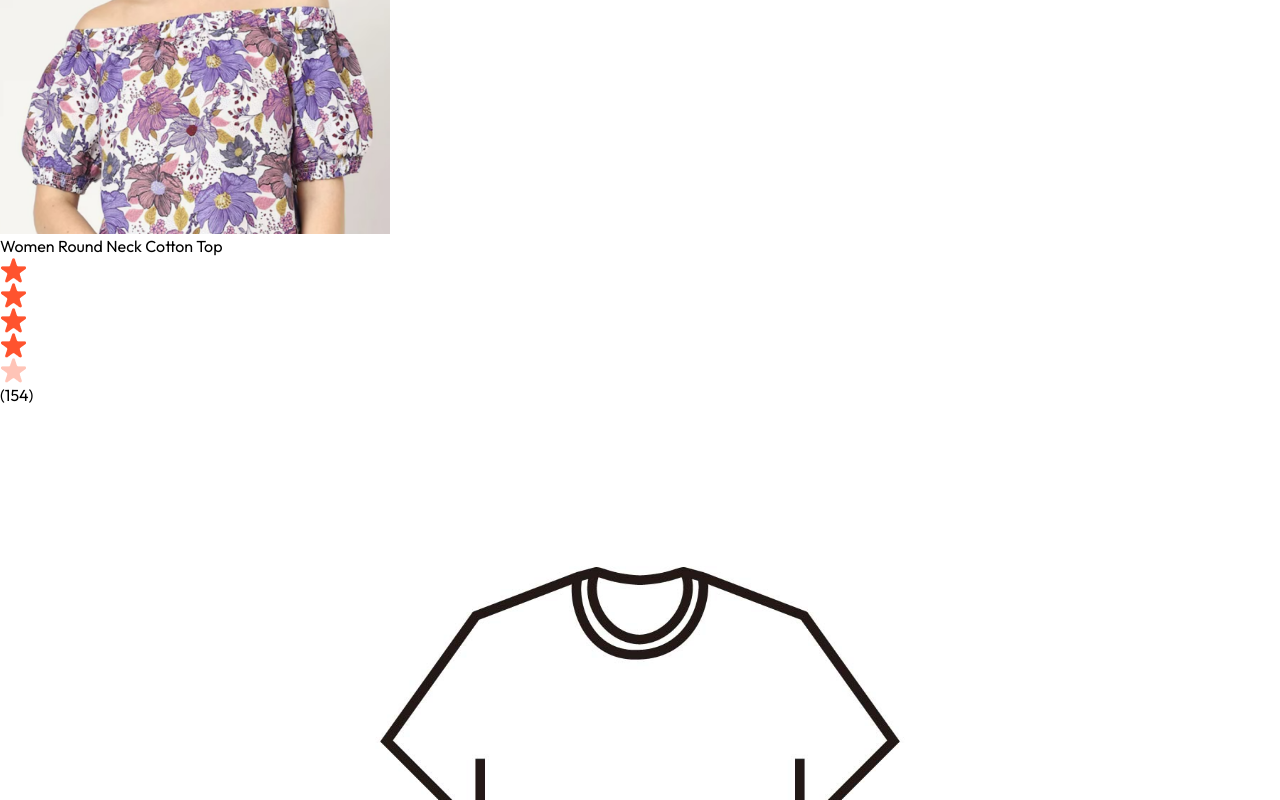
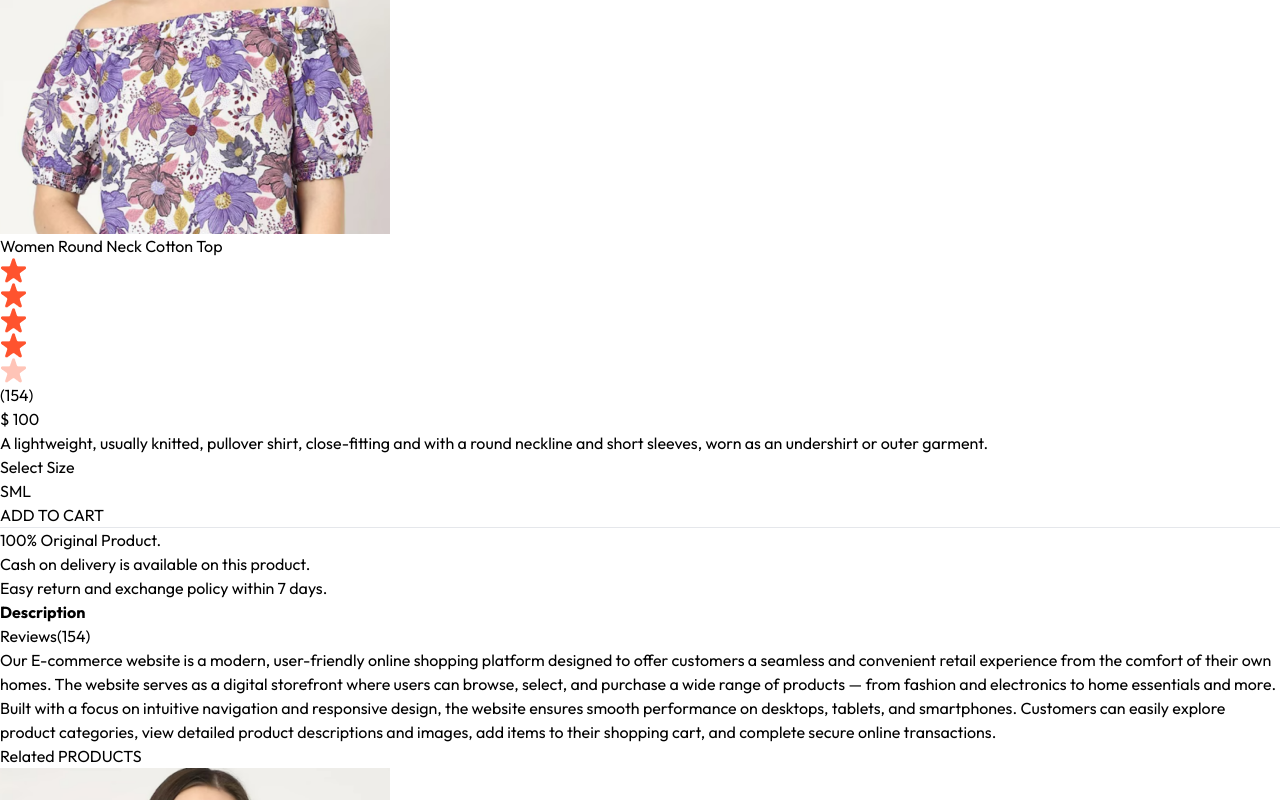
Before and after one commit to Milan-Lamsal/E-commerce, a React (Vite) app in the folder frontend/: page /product/aaaaa in a window 1280 px wide. Shown: the part 1970-2770 px from the top of the page. Built offline with nearby package versions, Linux system fonts and the light colour scheme.

Commit message:
Collection part

```diff
--- /dev/null
+++ b/frontend/src/components/RelatedProducts.jsx
@@ -0,0 +1,38 @@
+import React, { useContext, useEffect, useState } from 'react'
+import { ShopContext } from '../context/ShopContex'
+import Title from './Title';
+import ProductItem from './ProductItem';
+
+const RelatedProducts = ({ category, subCategory }) => {
+
+    const { products } = useContext(ShopContext);
+    const [related, setRelated] = useState([]);
+
+
+    useEffect(() => {
+        if (products.length > 0) {
+            let productsCopy = products.slice();
+
+            productsCopy = productsCopy.filter((item) => category === item.category);
+            productsCopy = productsCopy.filter((item) => subCategory === item.subCategory);
+
+            setRelated(productsCopy.slice(0, 5))
+        }
+
+    }, [products])
+    return (
+        <div className='my-24'>
+            <div className='text-center text-3xl py-2'>
+                <Title text1={'Related'} text2={" PRODUCTS"} />
+            </div>
+            <div className='grid grid-cols-2 sm:grid-cols-3 md:grid-cols-4 lg:grid-cols-5 gap-4 gap-y-6'>
+                {related.map((item, index) => (
+                    <ProductItem key={index} id={item._id} name={item.name} price={item.price} image={item.image} />
+                ))}
+            </div>
+
+        </div>
+    )
+}
+
+export default RelatedProducts
--- a/frontend/src/context/ShopContex.jsx
+++ b/frontend/src/context/ShopContex.jsx
@@ -1,4 +1,4 @@
-import { createContext, useState } from "react"
+import { createContext, useEffect, useState } from "react"
 import { products } from "../assets/assets"
 
 export const ShopContext = createContext();
@@ -7,7 +7,33 @@ const ShopContextProvider = (props) => {
     const currency = '$';
     const delivery_fee = 10;
     const [search, setSearch] = useState('');
-    const [showSearch, setShowSearch] = useState(false)
+    const [showSearch, setShowSearch] = useState(false);
+    const [cartItems, setCartItems] = useState({});
+
+    const addToCart = async (itemId, size) => {
+        let cartData = structuredClone(cartItems);
+
+        if (cartData[itemId]) {
+            if (cartData[itemId][size]) {
+                cartData[itemId][size] += 1;
+            }
+            else {
+                cartData[itemId][size] = 1;
+            }
+
+        }
+        else {
+            cartData[itemId] = {};
+            cartData[itemId][size] = 1;
+        }
+        setCartItems(cartData);
+
+    }
+    useEffect(() => {
+        console.log(cartItems)
+
+    }, [cartItems])
+
 
 
     const value = {
@@ -17,7 +43,9 @@ const ShopContextProvider = (props) => {
         search,
         setSearch,
         showSearch,
-        setShowSearch
+        setShowSearch,
+        cartItems,
+        addToCart,
 
     }
 
--- a/frontend/src/index.css
+++ b/frontend/src/index.css
@@ -18,6 +18,10 @@ a.active hr {
     font-style: normal;
 }
 
+::-webkit-scrollbar {
+    display: none;
+}
+
 @media(max-width:640px) {
     a.active {
         background-color: black;
--- a/frontend/src/pages/Product.jsx
+++ b/frontend/src/pages/Product.jsx
@@ -2,12 +2,14 @@ import React, { useContext, useEffect, useState } from 'react'
 import { useParams, useSearchParams } from 'react-router-dom'
 import { ShopContext } from '../context/ShopContex';
 import { assets } from '../assets/assets';
+import RelatedProducts from '../components/RelatedProducts';
 
 const Product = () => {
     const { productId } = useParams(); // using this hook we get product id
-    const { products } = useContext(ShopContext);
+    const { products, currency, addToCart } = useContext(ShopContext);
     const [productData, setProductData] = useState(false);
     const [image, setImage] = useState('')
+    const [size, setSize] = useState('')
 
     const fetchProductData = async () => {
         products.map((item) => {
@@ -51,12 +53,39 @@ const Product = () => {
                         <img src={assets.star_icon} alt="" className="w-3 5" />
                         <img src={assets.star_dull_icon} alt="" className="w-3 5" />
                         <p className='pl-2'>(154)</p>
-
+                    </div>
+                    <p className='mt-5 text-3xl font-medium'>{currency} {productData.price}</p>
+                    <p className='mt-5 text-gray-500 md:w-4/5'>{productData.description}</p>
+                    <div className='flex flex-col gap-4 my-8'>
+                        <p>Select Size</p>
+                        <div className='flex gap-2'>
+                            {productData.sizes.map((item, index) => (
+                                <button onClick={() => setSize(item)} key={index} className={`border py-2 px-4 bg-gray-100 ${item === size ? 'border-orange-500 ' : ''} `}>{item}</button>
+                            ))}
+                        </div>
+                    </div>
+                    <button onClick={() => addToCart(productData._Id, size)} className='bg-black text-white px-8 py-3 text-sm active:bg-gray-700'>ADD TO CART</button>
+                    <hr className='mt-8 sm:w-4/5' />
+                    <div className='text-sm text-gray-500 mt-5 flex flex-col gap-1'>
+                        <p>100% Original Product.</p>
+                        <p>Cash on delivery is available on this product.</p>
+                        <p>Easy return and exchange policy within 7 days.</p>
                     </div>
                 </div>
-
-
             </div>
+            {/*============================ Description and Review Section ====================== */}
+            <div className='mt-20'>
+                <div className='flex'>
+                    <b className='border px-5 py-3 text-sm'>Description</b>
+                    <p className='border px-5 py-3 text-sm'>Reviews(154)</p>
+                </div>
+                <div className='flex flex-col gap-4 border px-6 py-6 text-sm text-gray-500'>
+                    <p>Our E-commerce website is a modern, user-friendly online shopping platform designed to offer customers a seamless and convenient retail experience from the comfort of their own homes. The website serves as a digital storefront where users can browse, select, and purchase a wide range of products — from fashion and electronics to home essentials and more. </p>
+                    <p>Built with a focus on intuitive navigation and responsive design, the website ensures smooth performance on desktops, tablets, and smartphones. Customers can easily explore product categories, view detailed product descriptions and images, add items to their shopping cart, and complete secure online transactions.</p>
+                </div>
+            </div>
+            {/*-------------------------- Dispaly realted products ----------------------------------- */}
+            <RelatedProducts category={productData.category} subCategory={productData.subCategory} />
 
         </div>
     ) : <div className='opacity-0'></div>
```
